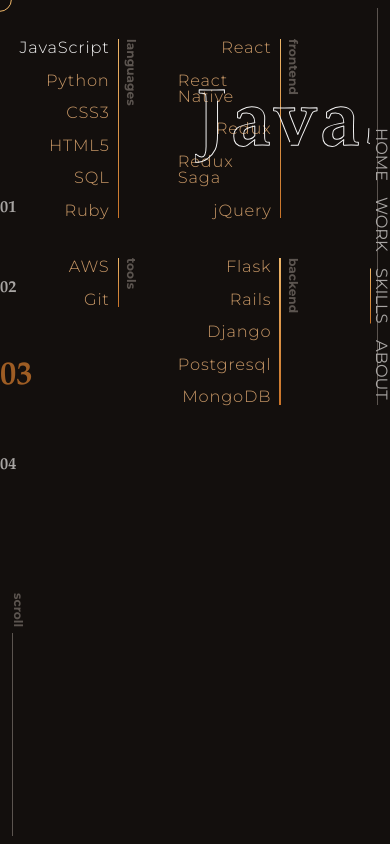
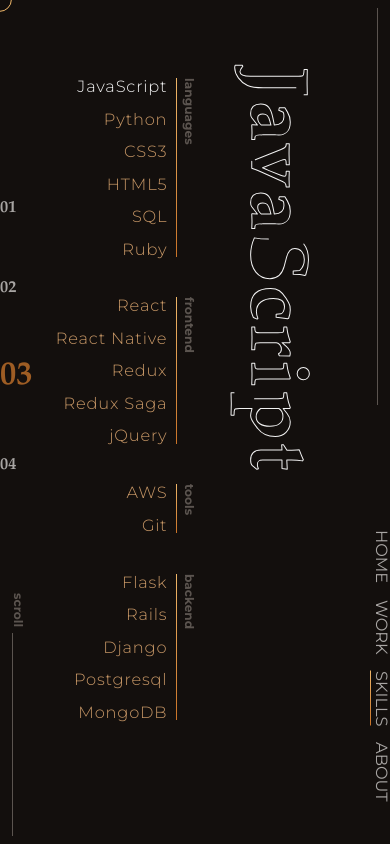
Before and after one commit to locphan2207/personal-web, a React app: page / in a window 390 px wide. Both pictures are taken after a click on the element "SKILLS". Built offline with nearby package versions, Linux system fonts and the light colour scheme.

Commit message:
FINISH PHONE VIEW

```diff
--- a/src/components/App.css
+++ b/src/components/App.css
@@ -38,8 +38,8 @@
 }
 @media only screen and (max-width: 480px) {
   .App {
-    height: auto;
-    margin: 0;
+    height: unset;
+    margin: unset;
   }
 }
 
--- a/src/components/NavBar.css
+++ b/src/components/NavBar.css
@@ -4,6 +4,13 @@
   bottom: 10%;
   right: 0;
   display: flex;
+}
+@media only screen and (max-width: 480px) {
+  .nav-bar {
+    position: fixed;
+    bottom: 5%;
+    right: 0;
+  }
 }
 
 .nav-names {
--- a/src/components/PageFour.css
+++ b/src/components/PageFour.css
@@ -13,6 +13,11 @@
   font-weight: 200;
   color: #a8a5a3;
 }
+@media only screen and (max-width: 480px) {
+  .page-four p {
+    font-size: 30rem;
+  }
+}
 
 .links {
   margin-top: 10%;
@@ -20,12 +25,23 @@
   display: flex;
   justify-content: space-evenly;
 }
+@media only screen and (max-width: 480px) {
+  .links {
+    flex-direction: column;
+    align-items: center;
+  }
+}
 
 .links a {
   color: #a8a5a3;
-  font-size: 60em;
+  font-size: 60rem;
   font-weight: 700;
   cursor: none;
+}
+@media only screen and (max-width: 480px) {
+  .links a {
+    line-height: 150rem;
+  }
 }
 
 .links a:hover {
--- a/src/components/PageThree.css
+++ b/src/components/PageThree.css
@@ -4,15 +4,32 @@
   padding: 10% 5%;
   width: 100%;
 }
+@media only screen and (max-width: 480px) {
+  .page-three {
+    padding: 20% 5%;
+    align-self: flex-start;
+  }
+}
 
 .skill-group-container {
   display: grid;
-  width: 40%;
+  width: 70%;
   grid-template-columns: auto auto;
   grid-template-rows: auto auto;
   grid-gap: 50rem;
   justify-items: end;
   align-items: start;
+}
+@media only screen and (max-width: 480px) {
+  .skill-group-container {
+    display: grid;
+    width: 50%;
+    grid-template-columns: auto;
+    grid-template-rows: auto auto auto auto;
+    grid-gap: 50rem;
+    justify-items: end;
+    align-items: center;
+  }
 }
 
 .skill-group {
@@ -65,6 +82,13 @@
   padding-left: 10%;
   animation: draw 1s both;
 }
+@media only screen and (max-width: 480px) {
+  .skill-svg-container {
+    padding-left: unset;
+    overflow: visible;
+    transform: rotateZ(90deg);
+  }
+}
 
 .skill-svg-container text {
   animation: draw 10s linear forwards;
```
